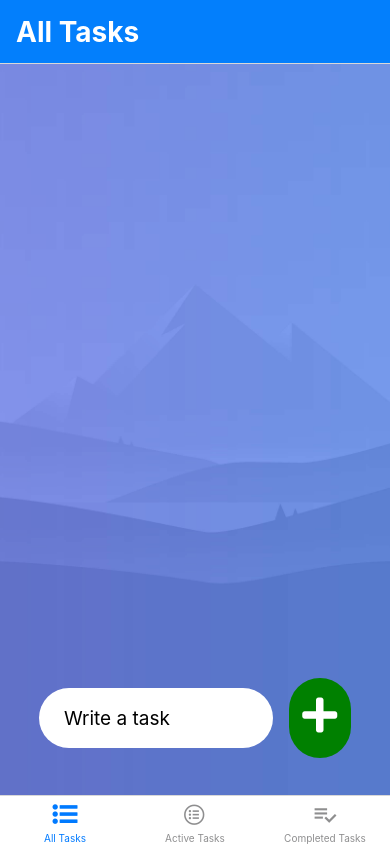
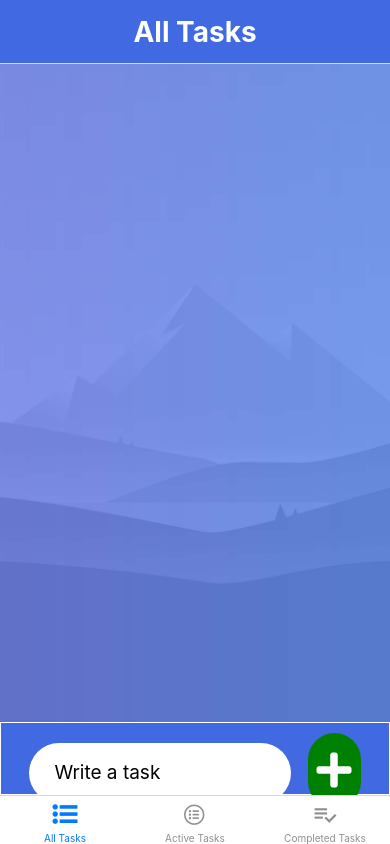
Before and after one commit to prajan11/react-native-to-do-app-redux, a React Native app: screen / in a window 390 px wide. Built offline with nearby package versions, Linux system fonts and the light colour scheme.

Commit message:
Scroll View Added to All the Three Screens + Integrated AsyncStorage and Redux Store Using Persistor + Final Touches to the UI

```diff
--- a/App.js
+++ b/App.js
@@ -11,6 +11,7 @@ import configureStore from './redux/store';
 import HomeScreen from './screens/home';
 import ActiveTasksScreen from './screens/active';
 import CompletedTasksScreen from './screens/completed';
+
 
 const {store, persistor} = configureStore();
 const Tab = createBottomTabNavigator();
@@ -44,12 +45,13 @@ const App = () => {
             <Tab.Screen name="All" component={HomeScreen} options={{
                                                                     title: 'All Tasks',
                                                                     headerStyle: {
-                                                                      backgroundColor: '#037ffc'
+                                                                      backgroundColor: 'royalblue'
                                                                     },
                                                                     headerTintColor: '#fff',
+                                                                    headerTitleAlign: 'center',
                                                                     headerTitleStyle: {
                                                                       fontWeight: 'bold',
-
+                                                                      alignSelf: 'center',
                                                                       fontSize: 28
 
                                                                     }}} />
@@ -59,6 +61,7 @@ const App = () => {
                                                                       backgroundColor: '#037ffc'
                                                                     },
                                                                     headerTintColor: '#fff',
+                                                                    headerTitleAlign: 'center',
                                                                     headerTitleStyle: {
                                                                       fontWeight: 'bold',
                                                                       fontSize: 28
@@ -70,6 +73,7 @@ const App = () => {
                                                                       backgroundColor: '#037ffc'
                                                                     },
                                                                     headerTintColor: '#fff',
+                                                                    headerTitleAlign: 'center',
                                                                     headerTitleStyle: {
                                                                       fontWeight: 'bold',
                                                                       fontSize: 28
--- a/components/ToDoForm/index.js
+++ b/components/ToDoForm/index.js
@@ -1,5 +1,5 @@
 import React, {useState, useEffect} from 'react';
-import { Pressable, Text, TextInput, View } from 'react-native';
+import { Pressable, Text, TextInput, View, ImageBackground } from 'react-native';
 import AntDesign from 'react-native-vector-icons/AntDesign';
 import FontAwesome5 from 'react-native-vector-icons/FontAwesome5';
 import styles from './style';
@@ -20,7 +20,6 @@ const ToDoForm = ({addTodoData, editTaskId, toDos, editToDoTask}) => {
     }, [editTaskId]);
 
     const handleTaskFieldChange = (text) => {
-        //   console.log(text);
           setEnteredTask(text);
     }
 
@@ -38,6 +37,7 @@ const ToDoForm = ({addTodoData, editTaskId, toDos, editToDoTask}) => {
 
     return (
         <View style={styles.container}>
+
             <TextInput
                 style={ styles.inputField}
                 onChangeText={(text) => handleTaskFieldChange(text)}
@@ -46,6 +46,7 @@ const ToDoForm = ({addTodoData, editTaskId, toDos, editToDoTask}) => {
                 />
 
             <View style={[styles.button, editTaskId != "" ? styles.editButton : styles.addButton]}>
+
                 {
                     editTaskId.length > 0 ?    <Pressable onPress={() => updateButtonClickHandler(editTaskId)} disabled={enteredTask.length > 0 ? false : true}>
                                         <Text style={styles.buttonText}>
--- a/components/ToDoForm/style.js
+++ b/components/ToDoForm/style.js
@@ -2,10 +2,8 @@ import { StyleSheet } from 'react-native';
 
 const styles = StyleSheet.create({
     container: {
-        position: 'absolute',
-        width: '80%',
-        left: '10%',
-        bottom: '5%',
+        width: '90%',
+        alignSelf:'center',
         flexDirection: 'row',
     },
     inputField: {
@@ -18,15 +16,15 @@ const styles = StyleSheet.create({
         marginTop: 10
     },
     button: {
-        width: '20%',
-        height: 80,
+        width: '16%',
+        height: 75,
         marginLeft: '5%',
         textAlign: 'center',
-        borderRadius: 70,
+        borderRadius: 50,
         paddingTop: 15
     },
     buttonText: {
-        fontSize: 35,
+        fontSize: 30,
         color: 'white',
         textAlign: 'center',
     },
--- a/components/ToDoList/index.js
+++ b/components/ToDoList/index.js
@@ -1,5 +1,5 @@
 import React from 'react';
-import { View, Text, ScrollView } from 'react-native';
+import { View} from 'react-native';
 import ToDoItem from '../ToDoItem';
 import styles from './style';
 import {connect} from 'react-redux';
--- a/components/ToDoList/style.js
+++ b/components/ToDoList/style.js
@@ -3,10 +3,9 @@ import { StyleSheet } from 'react-native';
 const styles = StyleSheet.create({
     container: {
         flex: 1,
-        position: 'absolute',
-        width: '80%',
+        width: '85%',
         marginTop: '5%',
-        marginLeft: '10%',
+        marginLeft: '7%',
     },
     taskListHeading:{
         textAlign: 'left',
--- a/redux/store/index.js
+++ b/redux/store/index.js
@@ -17,7 +17,7 @@ export default function configureStore() {
     key: 'root',
     storage: AsyncStorage,
     stateReconciler: autoMergeLevel2,
-    whitelist: ['app'],
+    whitelist: ['todoRootReducer'],
   };
   const pReducer = persistReducer(persistConfig, rootReducer);
 
--- a/redux/store/root-reducer/index.js
+++ b/redux/store/root-reducer/index.js
@@ -1,8 +1,10 @@
 import { combineReducers } from 'redux';
 import toDoReducer from '../../reducers';
 
+
 const rootReducer = combineReducers({
   todoRootReducer: toDoReducer,
+
 });
 
 export default rootReducer;
--- a/screens/active/index.js
+++ b/screens/active/index.js
@@ -1,40 +1,38 @@
 import React from 'react';
-import { View, StyleSheet, ImageBackground } from 'react-native';
+import { View, StyleSheet, ImageBackground, ScrollView } from 'react-native';
 import {connect} from 'react-redux';
 import ToDoItem from '../../components/ToDoItem';
 
 
 const ActiveTasksScreen = ({activeTasks}) => {
-    console.log(activeTasks);
     return (
-      <View style={styles.container}>
-        <ImageBackground source={require('../../assets/images/background_image.jpg')} style={styles.backgroundImage} />
+      <ImageBackground source={require('../../assets/images/background_image.jpg')} style={styles.backgroundImageContainer}>
+        <ScrollView style={styles.scrollViewContainer} showsVerticalScrollIndicator={false} contentContainerStyle={styles.activeTasksContainer}>
+            {activeTasks.map((activeTask) => <ToDoItem key={activeTask.id} taskName={activeTask.taskName} type={'active'} />)}
+        </ScrollView>
 
-        <View style={styles.container_inside}>
-          {activeTasks.map((activeTask) => <ToDoItem key={activeTask.id} taskName={activeTask.taskName} type={'active'} />)}
-        </View>
+      </ImageBackground>
 
-
-
-      </View>
     );
 }
 
 const styles = StyleSheet.create({
-  container: {
+  backgroundImageContainer:{
     flex: 1,
-  },
-  container_inside: {
-    flex: 1,
-    position: 'absolute',
-    width: '80%',
-    marginTop: '5%',
-    marginLeft: '10%',
-  },
-  backgroundImage:{
     height: '100%',
     width:'100%',
     resizeMode: 'cover',
+  },
+  scrollViewContainer: {
+    height: '100%',
+    width: '100%',
+  },
+  activeTasksContainer: {
+    position: 'absolute',
+    width: '85%',
+    marginTop: '5%',
+    marginLeft: '8%',
+    paddingBottom: 70
   },
 
 });
--- a/screens/completed/index.js
+++ b/screens/completed/index.js
@@ -1,39 +1,38 @@
 import React from 'react';
-import { View, StyleSheet, ImageBackground } from 'react-native';
+import { View, StyleSheet, ImageBackground, ScrollView } from 'react-native';
 import {connect} from 'react-redux';
 import ToDoItem from '../../components/ToDoItem';
 
 
 const CompletedTasksScreen = ({completedTasks}) => {
     return (
-      <View style={styles.container}>
-        <ImageBackground source={require('../../assets/images/background_image.jpg')} style={styles.backgroundImage} />
+        <ImageBackground source={require('../../assets/images/background_image.jpg')} style={styles.backgroundImageContainer}>
 
-        <View style={styles.container_inside}>
-          {completedTasks.map((completedTask) => <ToDoItem key={completedTask.id} taskName={completedTask.taskName} type={'completed'} />)}
-        </View>
+          <ScrollView style={styles.scrollViewContainer} showsVerticalScrollIndicator={false} contentContainerStyle={styles.activeTasksContainer}>
+            {completedTasks.map((completedTask) => <ToDoItem key={completedTask.id} taskName={completedTask.taskName} type={'completed'} />)}
+          </ScrollView>
 
-
-
-      </View>
+        </ImageBackground>
     );
 }
 
 const styles = StyleSheet.create({
-  container: {
+  backgroundImageContainer:{
     flex: 1,
-  },
-  container_inside: {
-    flex: 1,
-    position: 'absolute',
-    width: '80%',
-    marginTop: '5%',
-    marginLeft: '10%',
-  },
-  backgroundImage:{
     height: '100%',
     width:'100%',
     resizeMode: 'cover',
+  },
+  scrollViewContainer: {
+    height: '100%',
+    width: '100%',
+  },
+  activeTasksContainer: {
+    position: 'absolute',
+    width: '85%',
+    marginTop: '5%',
+    marginLeft: '8%',
+    paddingBottom: 70
   },
 
 });
--- a/screens/home/index.js
+++ b/screens/home/index.js
@@ -6,30 +6,40 @@
  * @flow strict-local
  */
 
-import React, { useState } from 'react';
+import React, {useRef} from 'react';
 import {
   StyleSheet,
   View,
-  Text,
   ImageBackground,
+  ScrollView
 } from 'react-native';
 import ToDoForm from '../../components/ToDoForm';
 import ToDoList from '../../components/ToDoList';
 
 
-
-
-const App: () => React$Node = () => {
+const App = (props) => {
+  const scrollViewRef = useRef(null);
 
 
   return (
 
       <View style={styles.container}>
-        <ImageBackground source={require('../../assets/images/background_image.jpg')} style={styles.backgroundImage} />
 
-        <ToDoList />
-        <ToDoForm />
+        <ImageBackground source={require('../../assets/images/background_image.jpg')} style={styles.backgroundImage}>
 
+          <ScrollView showsVerticalScrollIndicator={false}
+                      ref={scrollViewRef}
+                      onContentSizeChange={() =>
+                        scrollViewRef.current.scrollToEnd({animated: true})
+                      }>
+            <View style={{paddingBottom:100}}>
+              <ToDoList />
+            </View>
+          </ScrollView>
+        </ImageBackground>
+        <View style={styles.todoFormContainer}>
+          <ToDoForm  />
+        </View>
 
       </View>
 
@@ -45,7 +55,20 @@ const styles = StyleSheet.create({
     height: '100%',
     width:'100%',
     resizeMode: 'cover',
+    // zIndex: 1
   },
+  todoFormContainer : {
+    position:'absolute',
+    height:'10%',
+    width: '100%',
+    bottom:0,
+    alignSelf:'center',
+    padding: 10,
+    borderColor:'#FFF',
+    borderWidth:1,
+    backgroundColor: 'royalblue'
+    // zIndex: 2,
+  }
 
 
 });
```
Also changed, not shown: assets/images/todoFormBackground.jpg (added), redux/actions/index.js (line endings or trailing spaces).
